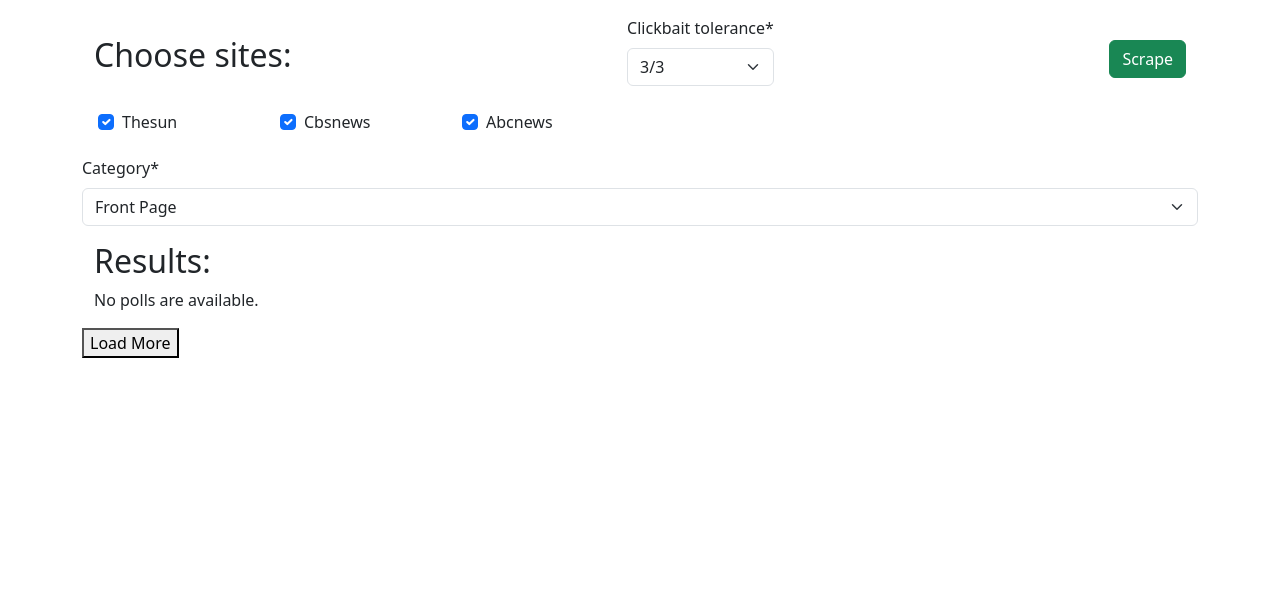
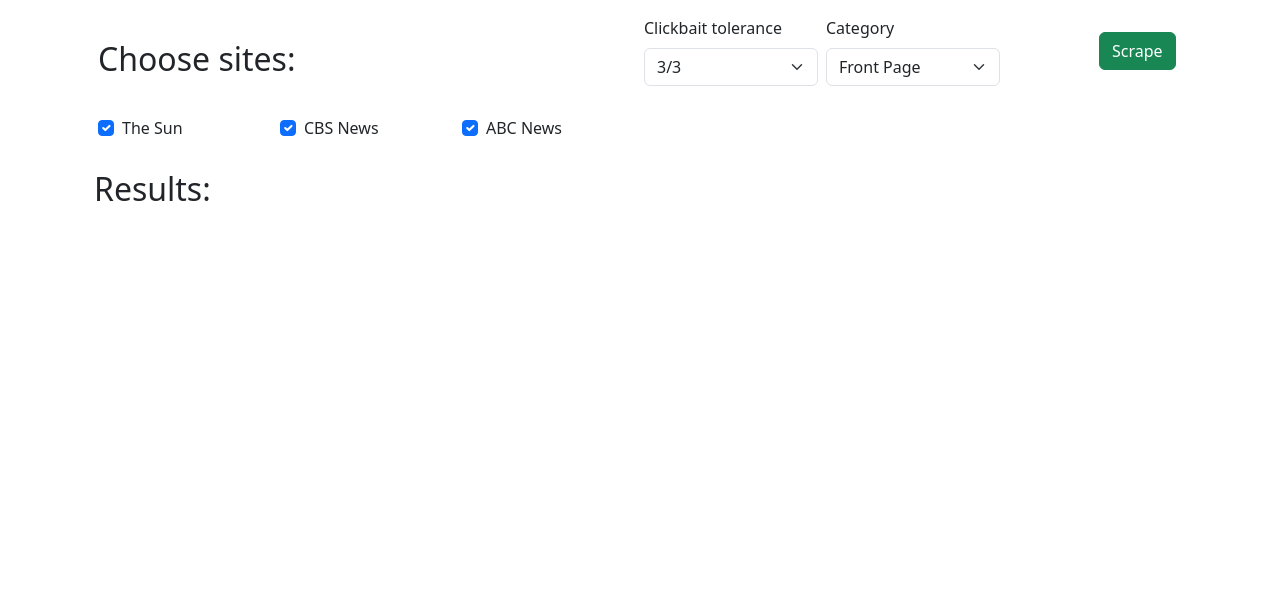
Before and after one commit to amajczyk/ClickbaitDetector, a Django app: page / in a window 1280 px wide. Shown: the part 56-654 px from the top of the page. Run offline with Django 4.2, Linux system fonts and the light colour scheme; some libraries are stand-ins or nearby versions.

```diff
--- a/djangoapp/news/forms.py
+++ b/djangoapp/news/forms.py
@@ -11,16 +11,17 @@ class URLForm(forms.Form):
 
 
 class SiteSelectionForm(forms.Form):
-    thesun = forms.BooleanField(required=False, initial=True)
-    cbsnews = forms.BooleanField(required=False, initial=True)
-    abcnews = forms.BooleanField(required=False, initial=True)
+    thesun = forms.BooleanField(required=False, initial=True, label='The Sun')
+    cbsnews = forms.BooleanField(required=False, initial=True, label='CBS News')
+    abcnews = forms.BooleanField(required=False, initial=True, label='ABC News')
     clickbait_tolerance = forms.ChoiceField(
         choices=[
             ('0', '3/3'),
             ('1', '2/3'),
             ('2', '1/3'),
             ('3', '0'),
-        ]
+        ],
+        required=False
     )
     category = forms.ChoiceField(
         choices=[
@@ -31,7 +32,9 @@ class SiteSelectionForm(forms.Form):
             ('Health', 'Health'),
             ('Technology', 'Technology'),
         ],
-        initial='front_page'
+        initial='front_page',
+        required=False
+
     )
 
 
--- a/djangoapp/news/templates/news/index.html
+++ b/djangoapp/news/templates/news/index.html
@@ -6,16 +6,33 @@
 {% load crispy_forms_tags %}
 
 
-<form method="post" action="{% url 'news:scrape_articles' %}">
+<form method="post" id="selectionForm" action="{% url 'news:scrape_articles' %}">
   {% csrf_token %}
 
   <div class="container">
-    <div class="m-0 p-0 mb-1 d-flex justify-content-between align-items-center">
+    <div class="row m-0 p-0 mb-1">
+      <div class="col-md-6  form-check p-1 pt-4">
+
       <h2>Choose sites:</h2>
 
-      {{form.clickbait_tolerance|as_crispy_field}}
+    </div>
 
-      <button class="btn btn-success" type="submit">Scrape</button>
+    <div class="col-md-2 form-check p-1 pt-0">
+      {{ form.clickbait_tolerance|as_crispy_field }}
+    </div>
+      <div class="col-md-2 form-check p-1 pt-0">
+        {{form.category|as_crispy_field}}
+      </div>
+
+      <div class="col-md-1 form-check p-1 pt-4">
+
+        </div>
+      <div class="col-md-1 form-check p-1 pt-3">
+      <button class="btn btn-success" type="submit" id="submit-button">Scrape</button>
+      </div>
+
+
+
     </div>
 
     <div class="row p-0 m-0">
@@ -31,10 +48,9 @@
       </div>
     </div>
   </div>
-  {{form.category|as_crispy_field}}
 </form>
 
-<div class="container mt-2-3" id="article-container">
+<div class="container mt-2" id="article-container">
   <h2>Results:</h2>
 
   {% include 'news/list_articles.html' %}
@@ -42,33 +58,49 @@
 </div>
 
 
-
-<!-- Load More Button -->
-<button id="load-more-btn">Load More</button>
+<div class="d-flex justify-content-center d-none" id="spinner">
+  <div class="spinner-border" role="status">
+    <span class="sr-only">Loading...</span>
+  </div>
+</div>
+<div class="container mt-2 d-flex justify-content-center">
+  <button type="button" class="btn btn-outline-secondary btn-sm d-none" id="load-more-btn">Load More</button>
+</div>
 
 <script>
-  document.getElementById('load-more-btn').addEventListener('click', function() {
+$(document).ready(function(){
+  $("#selectionForm").submit(function(event){
+    event.preventDefault();
+    $("#spinner").removeClass('d-none');
+    $.ajax({
+      type: $(this).attr('method'),
+      url: $(this).attr('action'),
+      data: $(this).serialize(),
+      success: function(response){
+        $("#article-container").html(response.articles_html);
+        $("#spinner").addClass('d-none');
+        $('#load-more-btn').removeClass('d-none');
+      }
+    });
+  });
+});
+$('#load-more-btn').on('click', function() {
   fetch('{% url "news:load_more_articles" %}')
     .then(response => response.json())
     .then(data => {
-              // Check if data.articles is a string (HTML for a single article)
+      const articleContainer = document.getElementById('article-container');
       if (typeof data.articles === 'string') {
-                  const articleContainer = document.getElementById('article-container');
         const articleDiv = document.createElement('div');
         articleDiv.className = 'article';
         articleDiv.innerHTML = data.articles;
         articleContainer.appendChild(articleDiv);
       } else if (Array.isArray(data.articles)) {
-                  // If data.articles is an array, iterate over it
-                  const articleContainer = document.getElementById('article-container');
         data.articles.forEach(articleHtml => {
           const articleDiv = document.createElement('div');
           articleDiv.className = 'article';
           articleDiv.innerHTML = articleHtml;
           articleContainer.appendChild(articleDiv);
         });
-              } else {
-                  // Handle other scenarios if needed
       }
     })
     .catch(error => {
--- a/djangoapp/news/templates/news/list_articles.html
+++ b/djangoapp/news/templates/news/list_articles.html
@@ -53,7 +53,7 @@
 
 
 {% else %}
-<p>No polls are available.</p>
+<p></p>
 {% endif %}
 
 
--- a/djangoapp/news/views.py
+++ b/djangoapp/news/views.py
@@ -72,9 +72,8 @@ def check_url(request):
                     clickbait_decision_VERTEX = clickbait_decision_VERTEX,
                     clickbait_decision_final = clickbait_decision_final,
                 )
+                article.save()
 
-
-            article.save()
             html_content = render_to_string('news/article_info.html', {'article': article})
             return JsonResponse({'html': html_content})
     else:
@@ -177,8 +176,8 @@ def scrape_articles(request):
 
 
             context = {'form': form}
-            context['latest_article_list'] = articles
-            return render(request, 'news/index.html', context)
+            articles_html =  render_to_string('news/list_articles.html', {'latest_article_list': articles})
+            return JsonResponse({'articles_html': articles_html})
     else:
         form = SiteSelectionForm()
 
```
Lines whose indentation alone changed are shown as unchanged.
